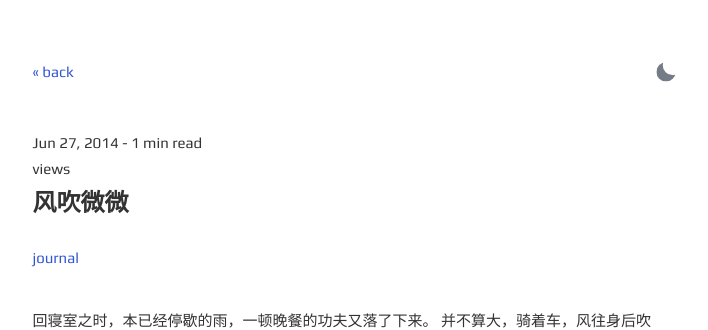
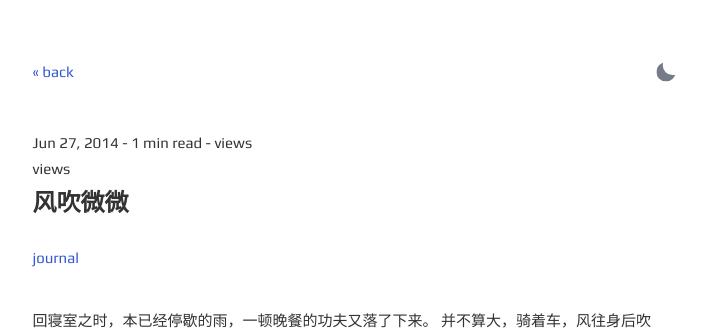
Before and after one commit to codyb1ue/codyb1ue.github.io, a Jekyll site: the page built from _posts/2014-06-27-breeze.md, in a window 1280 px wide. Shown: the top 330 px of the page, without its empty margins (285-993 px from the left). Built offline with Jekyll 4.4.1, drawn with Linux system fonts in a browser that asks for light colours; comment, search, counter and statistics services are not loaded.

Commit message:
Update post.html

```diff
--- a/_layouts/post.html
+++ b/_layouts/post.html
@@ -12,9 +12,9 @@ layout: default
   </div>
   {% assign minute=content | number_of_words | divided_by: 265 | plus: 1 %}
   <time datetime="{{ page.date | date_to_xmlschema }}">{{ page.date | date: "%b %-d, %Y" }} -
-    {% if page.minute %} {{ page.minute }} {% else %} {{ minute }} {% endif %}min read</time>
+    {% if page.minute %} {{ page.minute }} {% else %} {{ minute }} {% endif %}min read - <span id="busuanzi_value_page_pv"></span> views</time>
 <script async src="//busuanzi.ibruce.info/busuanzi/2.3/busuanzi.pure.mini.js"></script>
-  <span id="busuanzi_container_site_pv">
+  <span id="busuanzi_container_page_pv">
     <span id="busuanzi_value_page_pv"></span> views
   </span>
 
```
